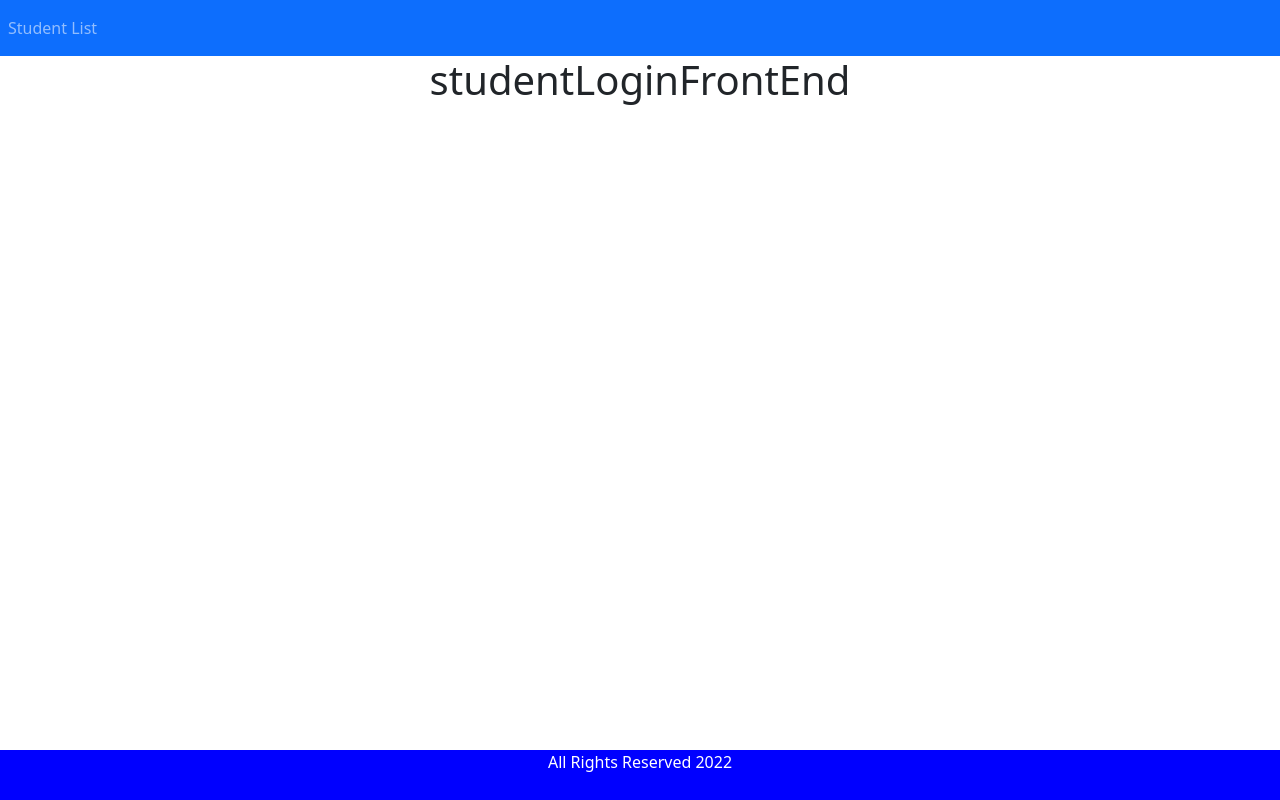
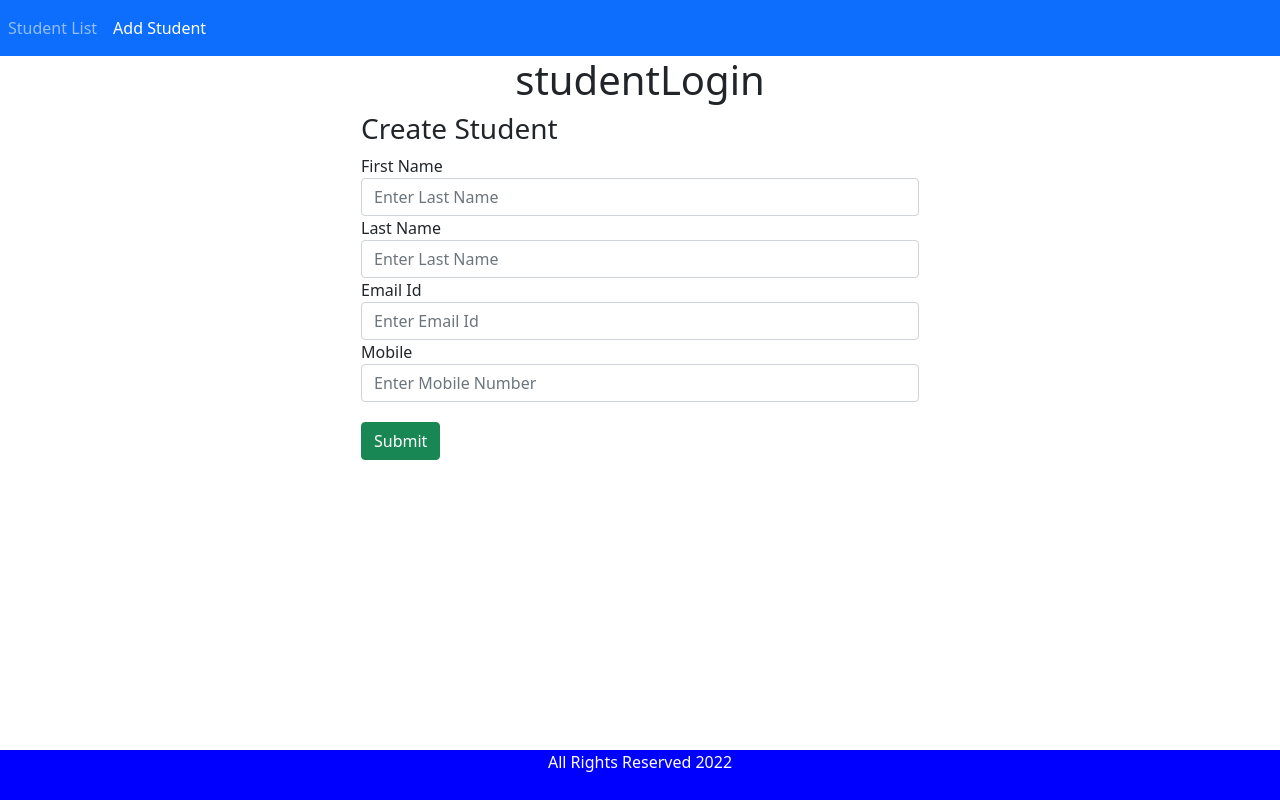
Before and after one commit to adityasarfare/CA_TWO_Advance_Programming, an Angular app in the folder studentLoginFrontEnd/studentLoginFrontEnd/: page /create-student in a window 1280 px wide. Before the commit this address led to /. Built offline with nearby package versions, Linux system fonts and the light colour scheme.

Commit message:
create students and routing added

```diff
--- a/studentLoginFrontEnd/studentLoginFrontEnd/src/app/app-routing.module.ts
+++ b/studentLoginFrontEnd/studentLoginFrontEnd/src/app/app-routing.module.ts
@@ -1,9 +1,11 @@
 import { NgModule } from '@angular/core';
 import { RouterModule, Routes } from '@angular/router';
+import { CreateStudentComponent } from './create-student/create-student.component';
 import { StudentListComponent } from './student-list/student-list.component';
 
 const routes: Routes = [
   {path: 'students', component: StudentListComponent},
+  {path: 'create-student', component: CreateStudentComponent},
   {path: '', redirectTo: 'students', pathMatch: 'full'}
 ];
 
--- a/studentLoginFrontEnd/studentLoginFrontEnd/src/app/app.component.html
+++ b/studentLoginFrontEnd/studentLoginFrontEnd/src/app/app.component.html
@@ -1,8 +1,11 @@
 <nav class="navbar navbar-expand-sm bg-primary navbar-dark">
   <ul class="navbar-nav">
       <li class="nav-item">
-          <a routerLink="employees" routerLinkActive="active" class="nav-link">Student List</a>
+          <a routerLink="students" routerLinkActive="active" class="nav-link">Student List</a>
       </li>
+      <li class="nav-item">
+        <a routerLink="create-student" routerLinkActive="active" class="nav-link">Add Student</a>
+    </li>
   </ul>
 </nav>
 
--- a/studentLoginFrontEnd/studentLoginFrontEnd/src/app/app.component.ts
+++ b/studentLoginFrontEnd/studentLoginFrontEnd/src/app/app.component.ts
@@ -6,5 +6,5 @@ import { Component } from '@angular/core';
   styleUrls: ['./app.component.css']
 })
 export class AppComponent {
-  title = 'studentLoginFrontEnd';
+  title = 'studentLogin';
 }
--- /dev/null
+++ b/studentLoginFrontEnd/studentLoginFrontEnd/src/app/create-student/create-student.component.css
@@ -0,0 +1,3 @@
+#mobileNo{
+    padding-bottom: 20px;
+}
--- /dev/null
+++ b/studentLoginFrontEnd/studentLoginFrontEnd/src/app/create-student/create-student.component.html
@@ -0,0 +1,31 @@
+<div class="col-md-6 offset-md-3">
+    <h3>Create Student</h3>
+
+    <form (ngSubmit)="onSubmit()">
+
+        <div class="form-group">
+            <label >First Name</label>
+            <input type="text" class="form-control" id="firstName" [(ngModel)]="student.firstName" name="firstName" placeholder="Enter Last Name" >
+        </div>
+
+          <div class="form-group">
+            <label >Last Name</label>
+            <input type="text" class="form-control" id="lastName" [(ngModel)]="student.lastName" name="lastName" placeholder="Enter Last Name">
+          </div>
+
+
+          <div class="form-group">
+            <label >Email Id</label>
+            <input type="text" class="form-control" id="emailId" [(ngModel)]="student.emailId" name="emailId" placeholder="Enter Email Id">
+          </div>
+
+          <div class="form-group" id="mobileNo">
+            <label >Mobile</label>
+            <input type="text" class="form-control" id="mobileNumber" [(ngModel)]="student.mobileNumber" name="mobileNumber" placeholder="Enter Mobile Number">
+          </div>
+
+          <button type="submit" class="btn btn-success">Submit</button>
+
+    </form>
+
+    </div>
--- /dev/null
+++ b/studentLoginFrontEnd/studentLoginFrontEnd/src/app/create-student/create-student.component.ts
@@ -0,0 +1,37 @@
+import { Component, OnInit } from '@angular/core';
+import { Router } from '@angular/router';
+import { Student } from '../student';
+import { StudentService } from '../student.service';
+
+@Component({
+  selector: 'app-create-student',
+  templateUrl: './create-student.component.html',
+  styleUrls: ['./create-student.component.css']
+})
+export class CreateStudentComponent implements OnInit {
+
+  student: Student = new Student();
+  constructor(private studentService: StudentService,
+    private router: Router ) { }
+
+  ngOnInit(): void {
+
+  }
+
+  saveStudent(){
+    this.studentService.createStudent(this.student).subscribe( data =>{
+      console.log(data);
+      this.goToStudentList();
+    },
+    error => console.log(error));
+  }
+
+  goToStudentList(){
+    this.router.navigate(['/students']);
+  }
+  onSubmit(){
+    console.log(this.student);
+    this.saveStudent();
+  }
+
+}
--- a/studentLoginFrontEnd/studentLoginFrontEnd/src/app/student-list/student-list.component.html
+++ b/studentLoginFrontEnd/studentLoginFrontEnd/src/app/student-list/student-list.component.html
@@ -1,4 +1,4 @@
-<h2>Employee List</h2>
+<h2>Student List</h2>
 <table  class="table table-dark  table-hover table-striped">
     <thead>
         <tr>
--- a/studentLoginFrontEnd/studentLoginFrontEnd/src/app/student.service.ts
+++ b/studentLoginFrontEnd/studentLoginFrontEnd/src/app/student.service.ts
@@ -15,4 +15,8 @@ export class StudentService {
     return this.httpClient.get<Student[]>(`${this.baseURL}`);
 }
 
+createStudent(student: Student): Observable<Object>{
+  return this.httpClient.post(`${this.baseURL}`, student);
 }
+
+}
```
Also changed, not shown: studentLoginFrontEnd/studentLoginFrontEnd/src/app/app.module.ts (+6 -2 lines), studentLoginFrontEnd/studentLoginFrontEnd/src/styles.css (line endings or trailing spaces), 1 other file (tests, documents, lock files or other folders).
